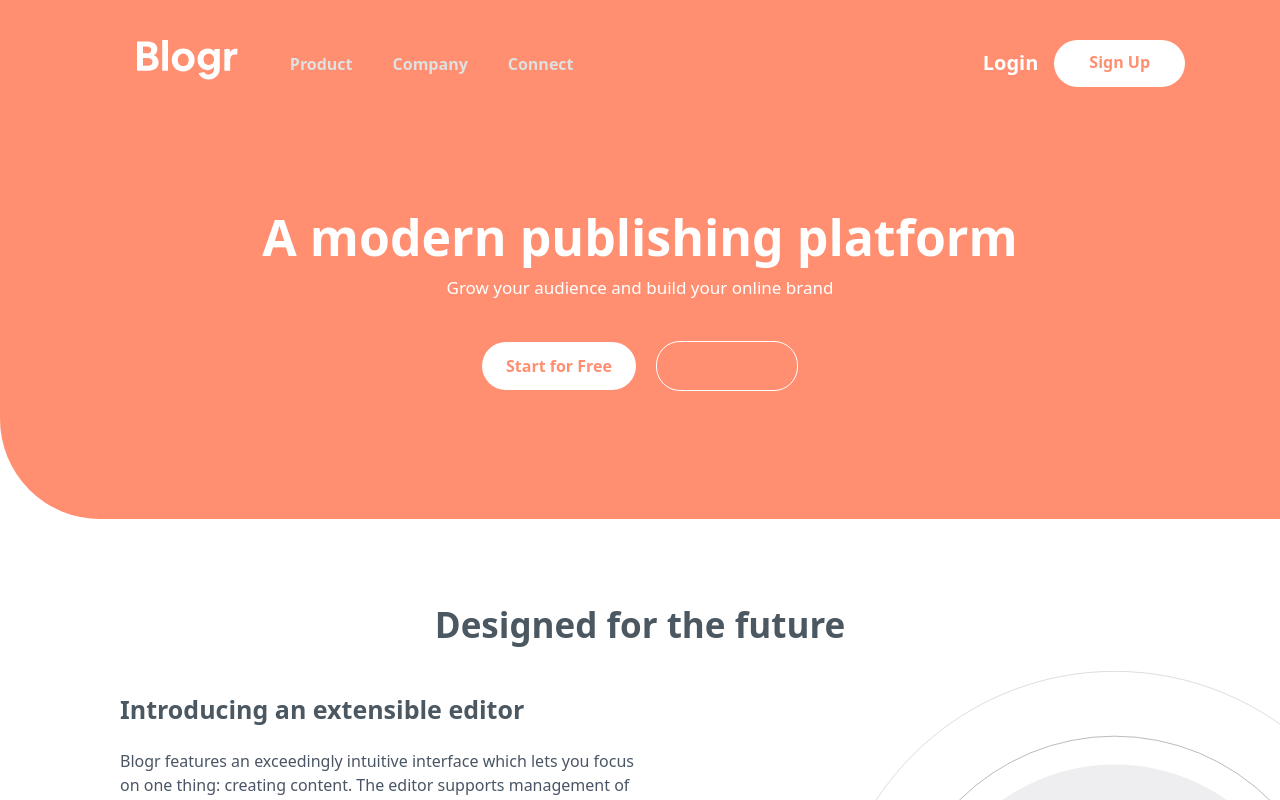
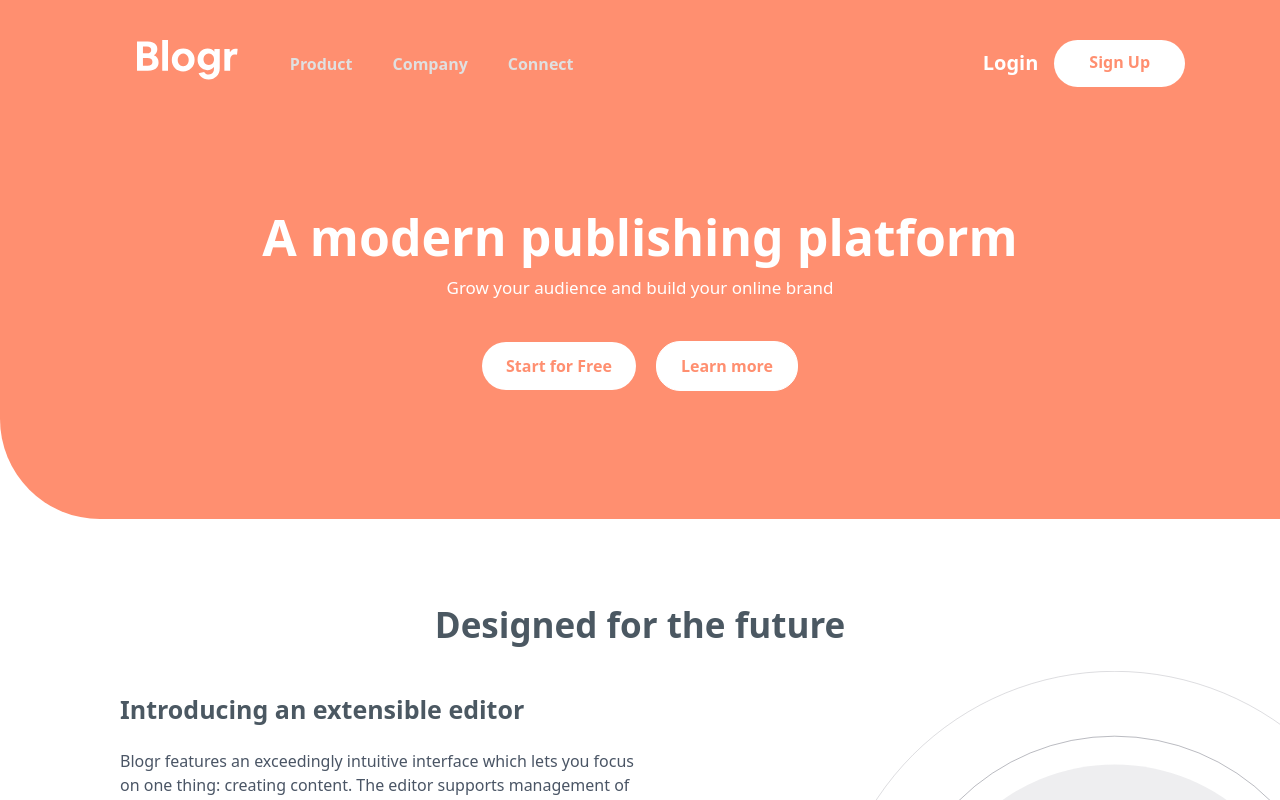
Before and after one commit to Nelson19so/blogr_landingpage, a React (Vite) app: page / in a window 1280 px wide. In both pictures the pointer is over the button "Learn more". Shown: the top 800 px of the page. Built offline with nearby package versions, Linux system fonts and the light colour scheme.

Commit message:
testing new design

```diff
--- a/src/assets/css/main.css
+++ b/src/assets/css/main.css
@@ -18,6 +18,10 @@ body {
   padding: 10px 35px;
   padding-bottom: 13px;
   cursor: pointer;
+}
+.btn-signup-link:hover {
+  background-color: rgba(255, 255, 255, 0.2);
+  color: hsl(0, 0%, 100%);
 }
 
 .btn-signup-link-desktop {
@@ -64,6 +68,7 @@ body {
 }
 .btn-learn-more:hover {
   color: hsl(13, 100%, 72%);
+  background-color: hsl(0, 0%, 100%);
 }
 
 nav {
--- a/src/assets/sass/components/_buttons.scss
+++ b/src/assets/sass/components/_buttons.scss
@@ -7,6 +7,11 @@
   padding: 10px 35px;
   padding-bottom: 13px;
   cursor: pointer;
+
+  &:hover {
+    background-color: rgba(255, 255, 255, 0.2);
+    color: color.$White;
+  }
 }
 
 .btn-signup-link-desktop {
@@ -55,5 +60,6 @@
 
   &:hover {
     color: color.$Very-light-red;
+    background-color: color.$White;
   }
 }
```
Also changed, not shown: 1 other file (tests, documents, lock files or other folders).
